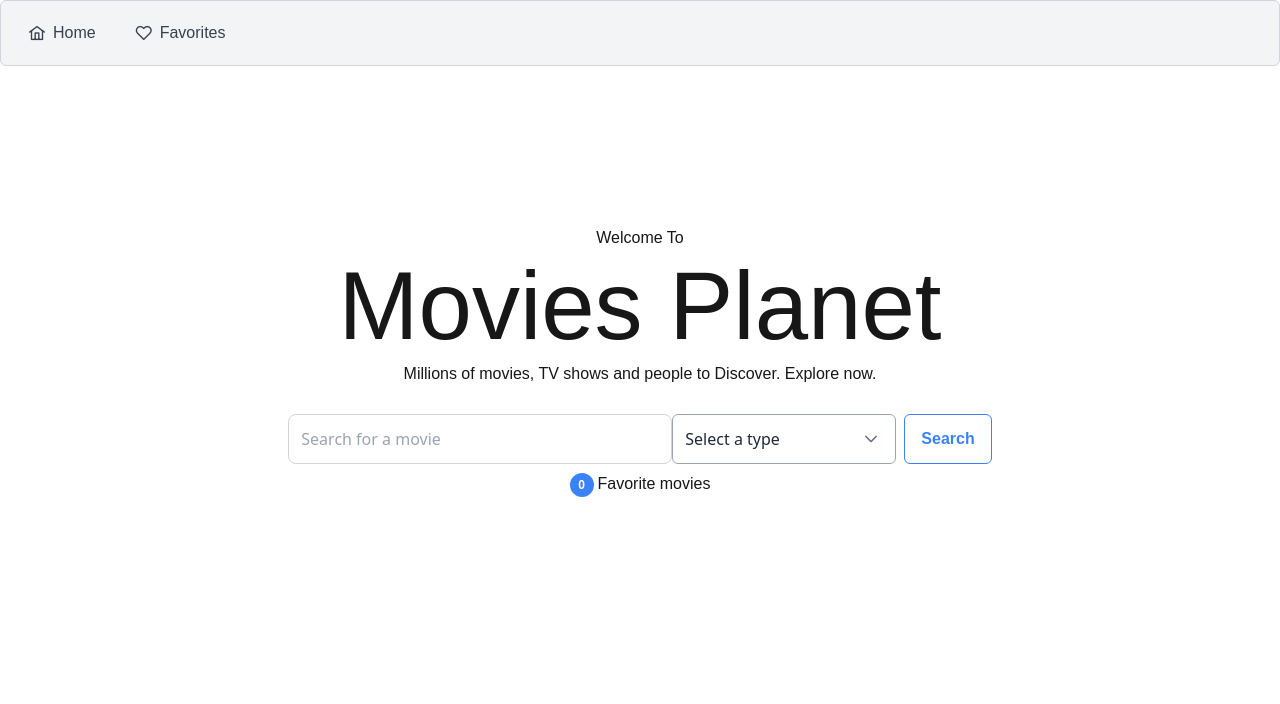
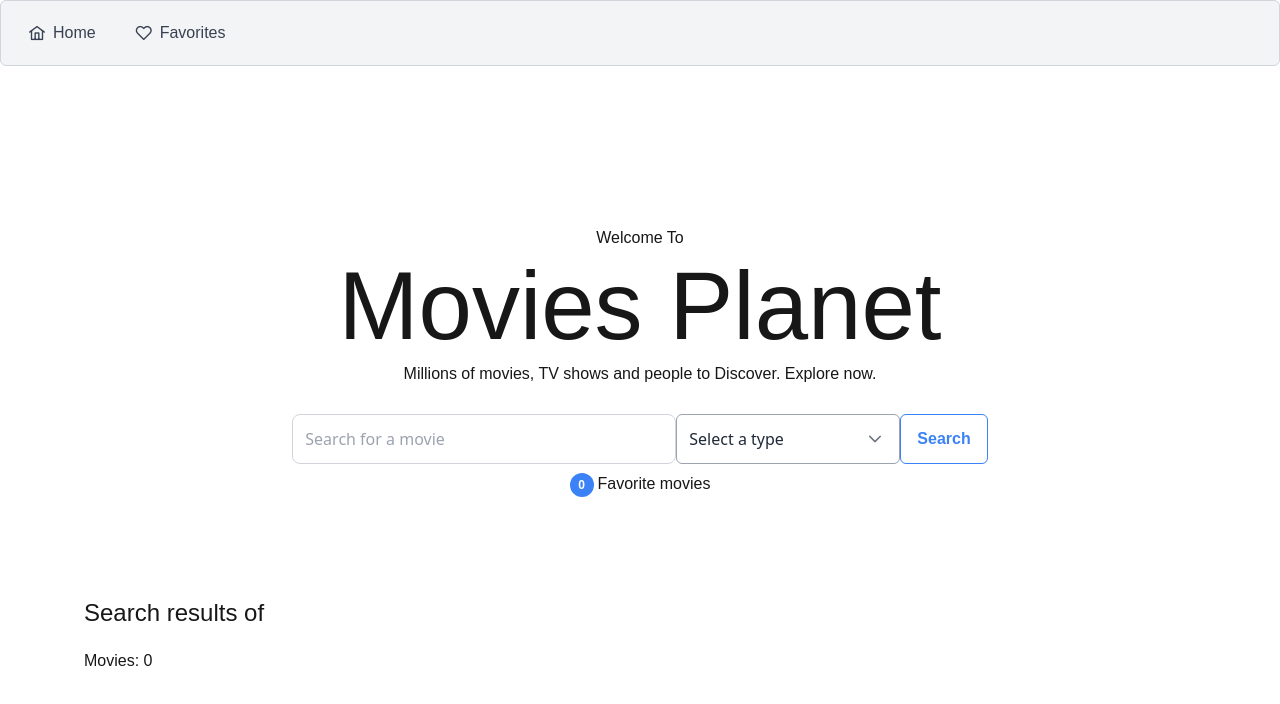
Before and after one commit to drmoreno-bytes/movie-finder, a Next.js app: page / in a window 1280 px wide. Shown: the top 704 px of the page. Built offline with nearby package versions, Linux system fonts and the light colour scheme.

Commit message:
feat: add EmptyResult component and integrate it into Movies and ResultSearch components

```diff
--- /dev/null
+++ b/src/scenes/Home/components/EmptyResult.tsx
@@ -0,0 +1,5 @@
+export const EmptyResult = () => (
+    <p className="text-[#da2f68] text-xl text-center mt-10 w-full">
+        We´re sorry, we couldn´t find any result for you search
+    </p>
+);
--- a/src/scenes/Home/components/ListOfMovies.tsx
+++ b/src/scenes/Home/components/ListOfMovies.tsx
@@ -1,6 +1,7 @@
 import { Thumbnails } from '@/components/Thumbnails';
 import { Movie } from '@/logic/movies/schema';
 import { Like } from '@/components/like';
+import { EmptyResult } from './EmptyResult';
 
 type Props = {
     movies: Movie[];
@@ -24,13 +25,7 @@ const ListOfMovies = ({ movies }: Props) => {
     );
 };
 
-const NoMoviesResults = () => (
-    <p className="text-[#da2f68] text-xl text-center mt-10 w-full">
-        No Results found for keyword. Try another One
-    </p>
-);
-
 export const Movies = ({ movies }: Props) => {
     const hasMovies = movies?.length > 0;
-    return hasMovies ? <ListOfMovies movies={movies} /> : <NoMoviesResults />;
+    return hasMovies ? <ListOfMovies movies={movies} /> : <EmptyResult />;
 };
--- a/src/scenes/Home/components/ResultSearch.tsx
+++ b/src/scenes/Home/components/ResultSearch.tsx
@@ -2,6 +2,7 @@ import { Movie } from '@/logic/movies/schema';
 import { Movies } from './ListOfMovies';
 import { ResultSkeleton } from './ResultSkeleton';
 import { Pagination } from './Pagination';
+import { EmptyResult } from './EmptyResult';
 
 type Status = 'idle' | 'loading' | 'error' | 'success';
 
@@ -13,6 +14,21 @@ type Props = {
     onPageChange: (page: number) => void;
 };
 
+const SearchInfoContent = ({
+    keyword,
+    total,
+}: {
+    keyword: string;
+    total: number;
+}) => (
+    <>
+        <p className="text-2xl py-5">
+            Search results of <span className="text-[#d80286]">{keyword}</span>
+        </p>
+        <p>Movies: {total}</p>
+    </>
+);
+
 export const ResultSearch = ({
     status,
     movies,
@@ -21,16 +37,14 @@ export const ResultSearch = ({
     total,
 }: Props) => {
     const itemsByPage = 10;
+
     return (
         <div className="max-w-6xl mx-auto mt-20 px-5">
             <div className="flex flex-col">
-                <p className="text-2xl py-5">
-                    Search results of{' '}
-                    <span className="text-[#d80286]">{keyword}</span>
-                </p>
-                <p>Movies: {total}</p>
+                <SearchInfoContent keyword={keyword} total={total} />
                 {status === 'loading' && <ResultSkeleton />}
                 {status === 'success' && <Movies movies={movies} />}
+                {status === 'error' && <EmptyResult />}
             </div>
             {total > itemsByPage && (
                 <Pagination total={total} onPageChange={onPageChange} />
--- a/src/scenes/Home/components/SearchForm.tsx
+++ b/src/scenes/Home/components/SearchForm.tsx
@@ -39,12 +39,7 @@ export const SearchForm = ({
                 className="w-36"
                 name="type"
             />
-            <Button
-                type="submit"
-                label="Search"
-                outlined
-                className="text-[#da2f68] border-[#da2f68] ml-2 hover:bg-red-100"
-            />
+            <Button type="submit" label="Search" outlined />
         </form>
     );
 };
--- a/src/scenes/Home/index.tsx
+++ b/src/scenes/Home/index.tsx
@@ -36,7 +36,7 @@ export default function Home() {
                 <ErrorMessage description={error} />
             </header>
             <main>
-                {!error && totalMovies > 0 && (
+                {!error && (
                     <ResultSearch
                         status={apiStatus}
                         movies={movies}
```
